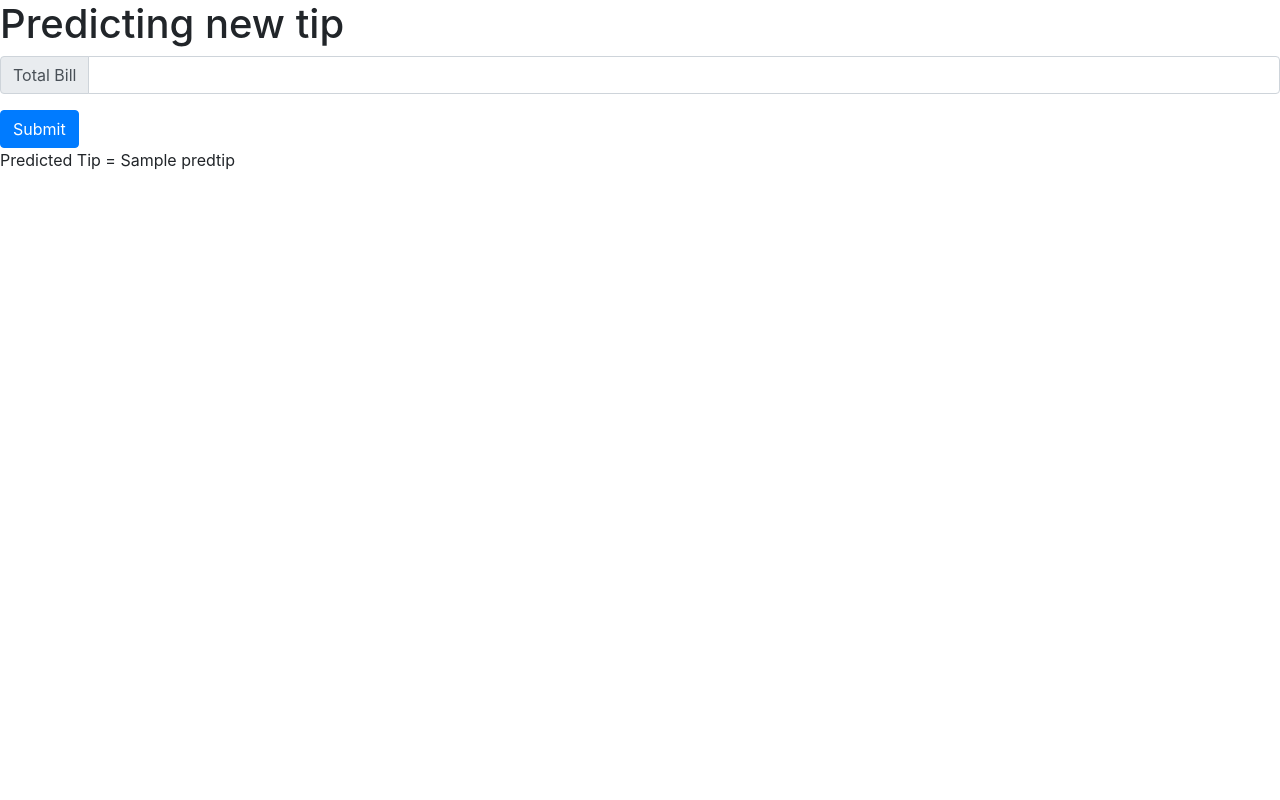
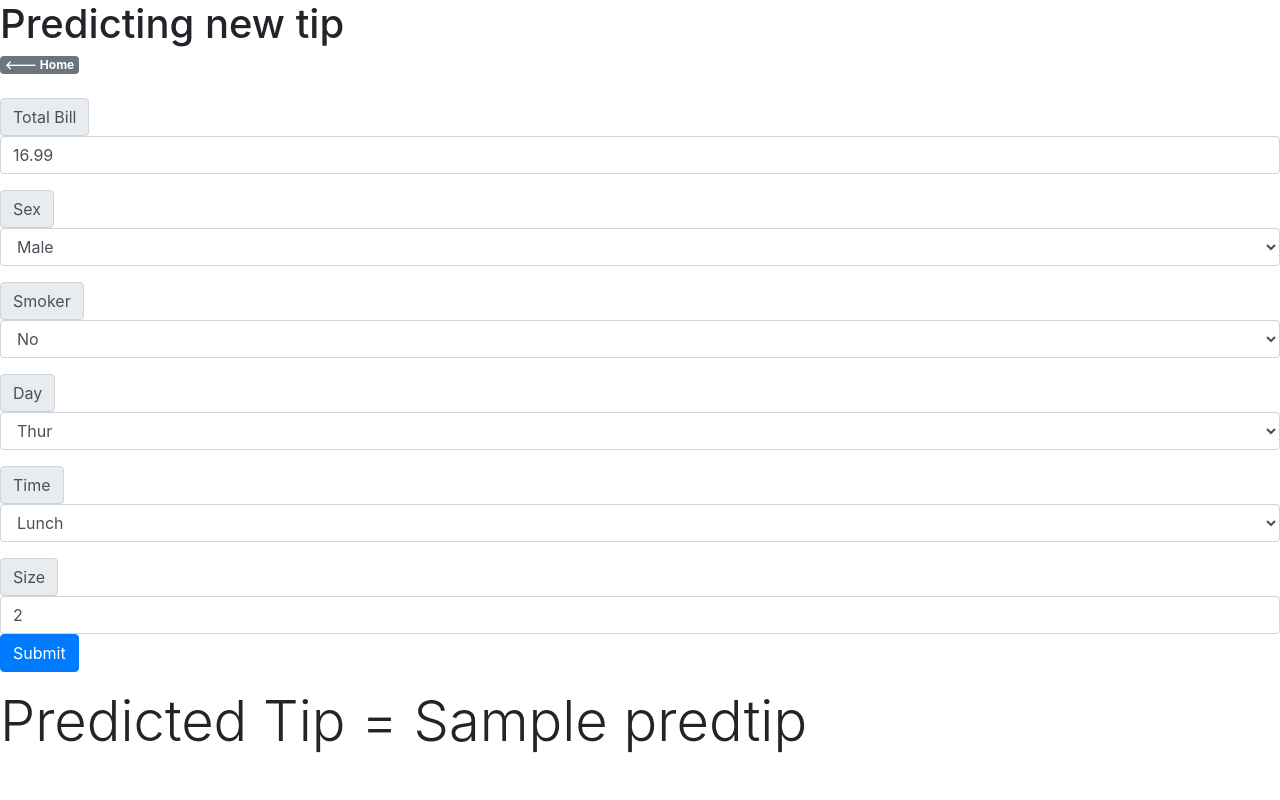
Before and after one commit to moritzwilksch/FlaskDemo, a Flask app: template templates/predict.html in a window 1280 px wide. Run offline with Flask 2, Linux system fonts and the light colour scheme; the template is opened without the code that fills it: most values are stand-ins (such as "Sample title", 1, 10 or a date in 2020); some libraries are stand-ins or nearby versions.

Commit message:
Added model connection of  prediction page

```diff
--- a/templates/predict.html
+++ b/templates/predict.html
@@ -1,27 +1,88 @@
 <html>
 
 <head>
-    <link rel="stylesheet" href="https://stackpath.bootstrapcdn.com/bootstrap/4.4.1/css/bootstrap.min.css" integrity="sha384-Vkoo8x4CGsO3+Hhxv8T/Q5PaXtkKtu6ug5TOeNV6gBiFeWPGFN9MuhOf23Q9Ifjh" crossorigin="anonymous">
+  <link rel="stylesheet" href="https://stackpath.bootstrapcdn.com/bootstrap/4.4.1/css/bootstrap.min.css"
+    integrity="sha384-Vkoo8x4CGsO3+Hhxv8T/Q5PaXtkKtu6ug5TOeNV6gBiFeWPGFN9MuhOf23Q9Ifjh" crossorigin="anonymous">
   <title>Title of the document</title>
 </head>
 
 
 <body>
   <h1>Predicting new tip</h1>
+  <a href="/" class="badge badge-secondary"><--- Home</a>
+  <br><br>
 
   <form action="/predpage" method="POST">
-        <div class="input-group mb-3">
+    <div class="mb-3">
       <div class="input-group-prepend">
         <span class="input-group-text" id="inputGroup-sizing-default">Total Bill</span>
       </div>
-            <input name="input_total_bill" class="form-control" aria-label="Sizing example input" aria-describedby="inputGroup-sizing-default">
-            <!-- TODO: Make form to submit all needed data -->
+      <input value=16.99 name="input_total_bill" class="form-control" aria-label="Sizing example input"
+        aria-describedby="inputGroup-sizing-default">
+    </div>
+
+    <div class="form-group mb-3">
+      <div class="input-group-prepend">
+        <span class="input-group-text" id="inputGroup-sizing-default">Sex</span>
+      </div>
+      <select name="input_sex" class="form-control" id="exampleFormControlSelect1">
+        <option>Male</option>
+        <option>Female</option>
+      </select>
+    </div>
+
+
+    <div class="form-group mb-3">
+      <div class="input-group-prepend">
+        <span class="input-group-text" id="inputGroup-sizing-default">Smoker</span>
+      </div>
+      <select name="input_smoker" class="form-control" id="exampleFormControlSelect1">
+        <option>No</option>
+        <option>Yes</option>
+      </select>
+    </div>
+
+
+    <div class="form-group mb-3">
+      <div class="input-group-prepend">
+        <span class="input-group-text" id="inputGroup-sizing-default">Day</span>
+      </div>
+      <select name="input_day" class="form-control" id="exampleFormControlSelect1">
+        <option>Thur</option>
+        <option>Fri</option>
+        <option>Sat</option>
+        <option>Sun</option>
+      </select>
+    </div>
+
+
+
+    <div class="form-group mb-3">
+      <div class="input-group-prepend">
+        <span class="input-group-text" id="inputGroup-sizing-default">Time</span>
+      </div>
+      <select name="input_time" class="form-control" id="exampleFormControlSelect1">
+        <option>Lunch</option>
+        <option>Dinner</option>
+      </select>
+    </div>
+
+
+
+    <div class="input-group-prepend">
+      <span class="input-group-text" id="inputGroup-sizing-default">Size</span>
+    </div>
+    <input value=2 name="input_size" class="form-control" aria-label="Sizing example input"
+      aria-describedby="inputGroup-sizing-default">
+
     </div>
 
     <input class="btn btn-primary" type="submit" value="Submit">
+  </form>
 
-    <p>Predicted Tip = {{predtip}}</p>
-    </form>
+  <h4 class="display-4">Predicted Tip = {{predtip}} </h4>
+
+
 
 
 
```
Also changed, not shown: app.py (+18 -6 lines), templates/test.html (+11 -7 lines). Lines whose indentation alone changed are shown as unchanged.
